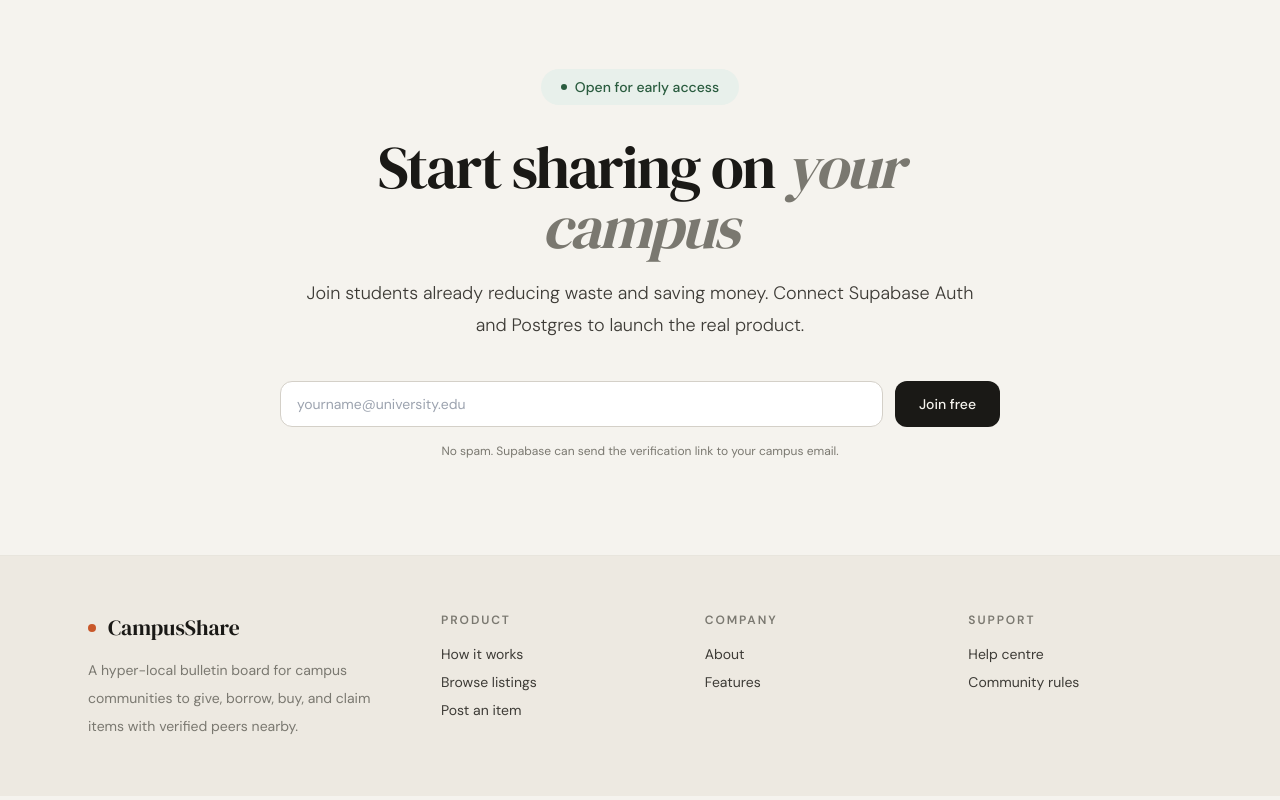
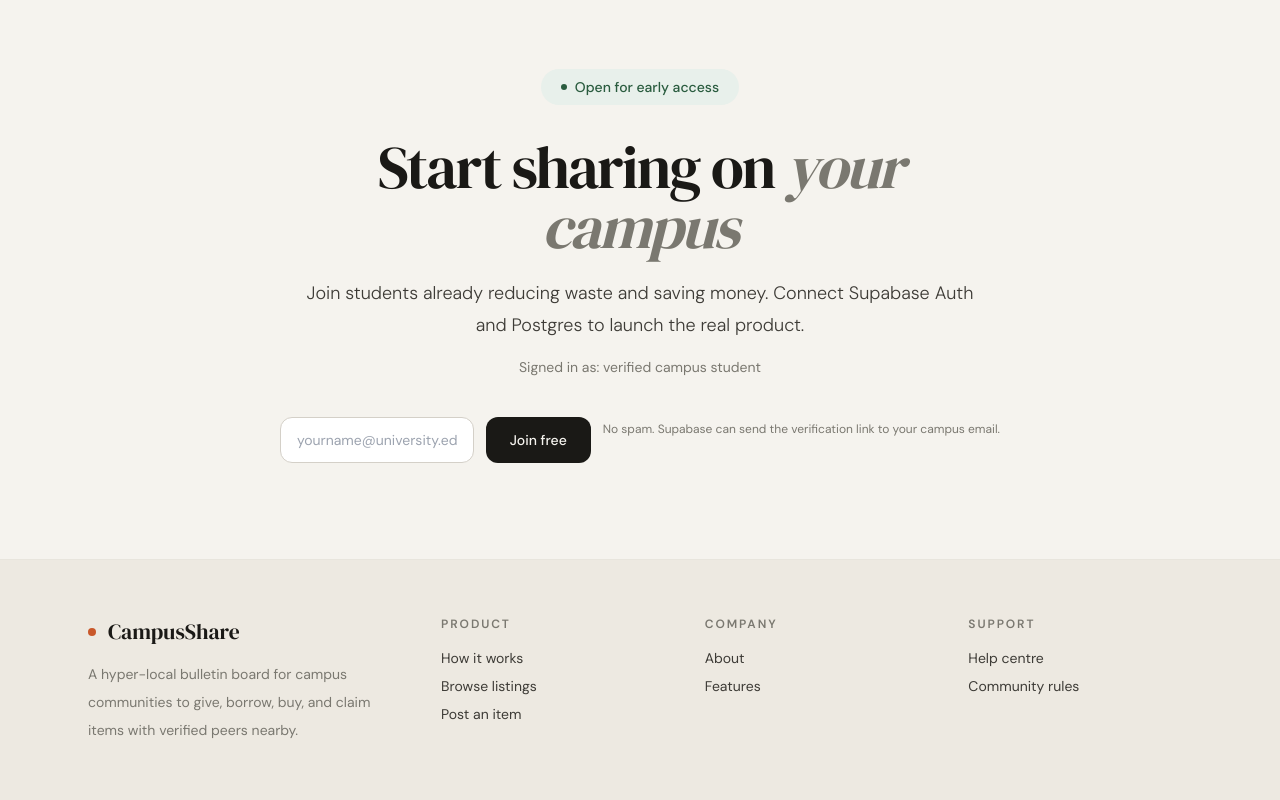
Before and after one commit to meghanamanchala/CampusShare, a Next.js app: page / in a window 1280 px wide. Shown: the part 4143-4943 px from the top of the page. Built offline with nearby package versions, Linux system fonts and the light colour scheme; no server answers; the database is empty.

Commit message:
feat: implement dynamic listing feed and signup form with Supabase integration

```diff
--- a/app/page.tsx
+++ b/app/page.tsx
@@ -1,32 +1,6 @@
-const feedItems = [
-  {
-    icon: 'BK',
-    title: 'GATE ECE study notes, set of 8',
-    owner: 'Ananya K.',
-    time: '10 mins ago',
-    tag: 'Free',
-    price: 'Free',
-    accent: 'bg-[#eaf3de] text-[#2a5c3f]',
-  },
-  {
-    icon: 'CH',
-    title: 'Study chair, good condition',
-    owner: 'Rahul M.',
-    time: '35 mins ago',
-    tag: 'For sale',
-    price: 'Rs 600',
-    accent: 'bg-[#f5f0e8] text-[#6b6859]',
-  },
-  {
-    icon: 'CL',
-    title: 'Lab coat, size M, borrowed for a week',
-    owner: 'Dev T.',
-    time: '2 hrs ago',
-    tag: 'Borrow',
-    price: 'Borrow',
-    accent: 'bg-[#eef2f7] text-[#3d6080]',
-  },
-];
+import { SignupForm } from '@/components/signup-form';
+import { createSupabaseServerClient } from '@/lib/supabase/server';
+import { demoListings, type CampusListing } from '@/lib/campus-data';
 
 const stats = [
   { value: '2,400+', label: 'Active students' },
@@ -91,7 +65,30 @@ function SectionLabel({ children }: { children: React.ReactNode }) {
   return <p className="mb-4 text-xs font-semibold uppercase tracking-[0.24em] text-ink-3">{children}</p>;
 }
 
-export default function HomePage() {
+export default async function HomePage() {
+  const supabase = await createSupabaseServerClient();
+  const { data: sessionData } = await supabase.auth.getSession();
+  const { data: listingsData } = await supabase
+    .from('listings')
+    .select('id, title, owner, time, tag, price, icon, tag_class_name')
+    .order('created_at', { ascending: false })
+    .limit(3);
+
+  const currentUser = sessionData.session?.user.email ?? 'verified campus student';
+  const feedItems: CampusListing[] =
+    listingsData?.length
+      ? listingsData.map((item) => ({
+          id: item.id,
+          icon: item.icon ?? 'CS',
+          title: item.title ?? 'Untitled listing',
+          owner: item.owner ?? 'CampusShare user',
+          time: item.time ?? 'just now',
+          tag: item.tag ?? 'New',
+          price: item.price ?? 'Open',
+          tagClassName: item.tag_class_name ?? 'bg-[#eaf3de] text-[#2a5c3f]',
+        }))
+      : demoListings;
+
   return (
     <main className="relative overflow-hidden bg-cream text-ink">
       <div className="absolute right-[-8rem] top-[-8rem] h-[34rem] w-[34rem] rounded-full bg-[radial-gradient(circle,rgba(214,208,200,0.85)_0%,rgba(245,243,238,0)_70%)]" />
@@ -186,7 +183,7 @@ export default function HomePage() {
                         <span>{item.owner}</span>
                         <span>{item.time}</span>
                       </div>
-                      <div className={`mt-2 inline-flex rounded-full px-2.5 py-1 text-[11px] font-semibold ${item.accent}`}>{item.tag}</div>
+                      <div className={`mt-2 inline-flex rounded-full px-2.5 py-1 text-[11px] font-semibold ${item.tagClassName}`}>{item.tag}</div>
                     </div>
                     <div className="text-sm font-semibold text-ink">{item.price}</div>
                   </div>
@@ -254,7 +251,7 @@ export default function HomePage() {
                   {item.icon}
                 </div>
                 <div className="p-5">
-                  <div className={`mb-3 inline-flex rounded-full px-3 py-1 text-[11px] font-semibold uppercase tracking-[0.16em] ${item.accent}`}>{item.tag}</div>
+                  <div className={`mb-3 inline-flex rounded-full px-3 py-1 text-[11px] font-semibold uppercase tracking-[0.16em] ${item.tagClassName}`}>{item.tag}</div>
                   <h3 className="text-[1.05rem] font-medium text-ink">{item.title}</h3>
                   <div className="mt-4 flex items-center justify-between text-sm text-ink-3">
                     <span>{item.owner}</span>
@@ -366,17 +363,8 @@ export default function HomePage() {
         <p className="mx-auto mt-5 max-w-2xl text-lg font-light leading-8 text-ink-2">
           Join students already reducing waste and saving money. Connect Supabase Auth and Postgres to launch the real product.
         </p>
-        <form className="mt-10 flex flex-col gap-3 sm:flex-row sm:justify-center">
-          <input
-            type="email"
-            placeholder="yourname@university.edu"
-            className="min-w-0 flex-1 rounded-xl border border-stone bg-white px-4 py-3 text-sm outline-none transition focus:border-ink"
-          />
-          <button type="submit" className="rounded-xl bg-ink px-6 py-3 text-sm font-medium text-cream transition hover:bg-ink-2">
-            Join free
-          </button>
-        </form>
-        <p className="mt-4 text-xs text-ink-3">No spam. Supabase can send the verification link to your campus email.</p>
+        <p className="mt-4 text-sm text-ink-3">Signed in as: {currentUser}</p>
+        <SignupForm redirectTo={process.env.NEXT_PUBLIC_SITE_URL ?? 'http://localhost:3000'} />
       </section>
 
       <footer className="border-t border-stone-light bg-cream-dark py-14">
--- /dev/null
+++ b/components/signup-form.tsx
@@ -0,0 +1,62 @@
+'use client';
+
+import { useState } from 'react';
+import { createSupabaseBrowserClient } from '@/lib/supabase/client';
+
+type SignupFormProps = {
+  redirectTo: string;
+};
+
+export function SignupForm({ redirectTo }: SignupFormProps) {
+  const [email, setEmail] = useState('');
+  const [message, setMessage] = useState('No spam. Supabase can send the verification link to your campus email.');
+  const [status, setStatus] = useState<'idle' | 'loading' | 'success' | 'error'>('idle');
+
+  async function handleSubmit(event: React.FormEvent<HTMLFormElement>) {
+    event.preventDefault();
+    setStatus('loading');
+
+    try {
+      const supabase = createSupabaseBrowserClient();
+      const { error } = await supabase.auth.signInWithOtp({
+        email,
+        options: {
+          emailRedirectTo: redirectTo,
+        },
+      });
+
+      if (error) {
+        throw error;
+      }
+
+      setStatus('success');
+      setMessage(`Verification link sent to ${email}. Check your inbox to continue.`);
+      setEmail('');
+    } catch (error) {
+      const fallbackMessage = error instanceof Error ? error.message : 'Could not send verification link.';
+      setStatus('error');
+      setMessage(fallbackMessage);
+    }
+  }
+
+  return (
+    <form onSubmit={handleSubmit} className="mt-10 flex flex-col gap-3 sm:flex-row sm:justify-center">
+      <input
+        type="email"
+        required
+        value={email}
+        onChange={(event) => setEmail(event.target.value)}
+        placeholder="yourname@university.edu"
+        className="min-w-0 flex-1 rounded-xl border border-stone bg-white px-4 py-3 text-sm outline-none transition focus:border-ink"
+      />
+      <button
+        type="submit"
+        disabled={status === 'loading'}
+        className="rounded-xl bg-ink px-6 py-3 text-sm font-medium text-cream transition hover:bg-ink-2 disabled:cursor-not-allowed disabled:opacity-70"
+      >
+        {status === 'loading' ? 'Sending...' : 'Join free'}
+      </button>
+      <p className="mt-1 text-xs text-ink-3 sm:col-span-2">{message}</p>
+    </form>
+  );
+}
--- /dev/null
+++ b/lib/campus-data.ts
@@ -0,0 +1,43 @@
+export type CampusListing = {
+  id: string;
+  icon: string;
+  title: string;
+  owner: string;
+  time: string;
+  tag: string;
+  price: string;
+  tagClassName: string;
+};
+
+export const demoListings: CampusListing[] = [
+  {
+    id: 'demo-1',
+    icon: 'BK',
+    title: 'GATE ECE study notes, set of 8',
+    owner: 'Ananya K.',
+    time: '10 mins ago',
+    tag: 'Free',
+    price: 'Free',
+    tagClassName: 'bg-[#eaf3de] text-[#2a5c3f]',
+  },
+  {
+    id: 'demo-2',
+    icon: 'CH',
+    title: 'Study chair, good condition',
+    owner: 'Rahul M.',
+    time: '35 mins ago',
+    tag: 'For sale',
+    price: 'Rs 600',
+    tagClassName: 'bg-[#f5f0e8] text-[#6b6859]',
+  },
+  {
+    id: 'demo-3',
+    icon: 'CL',
+    title: 'Lab coat, size M, borrowed for a week',
+    owner: 'Dev T.',
+    time: '2 hrs ago',
+    tag: 'Borrow',
+    price: 'Borrow',
+    tagClassName: 'bg-[#eef2f7] text-[#3d6080]',
+  },
+];
```
